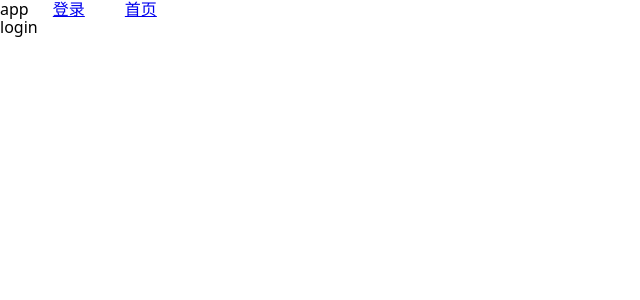
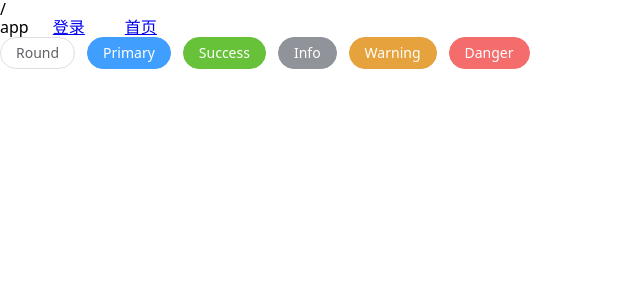
Before and after one commit to coder-xya/cms_front_demo, a Vue app: page /#/login in a window 1280 px wide. Shown: the top 300 px of the page, without its empty margins (0-640 px from the left). Built offline with nearby package versions, Linux system fonts and the light colour scheme; the HTML template or start-up script is replaced by a standard one.

Commit message:
elementplus引入、对应ts配置

```diff
--- a/package.json
+++ b/package.json
@@ -14,6 +14,7 @@
   },
   "dependencies": {
     "axios": "^1.11.0",
+    "element-plus": "^2.10.4",
     "less": "^4.4.0",
     "modern-normalize": "^3.0.1",
     "pinia": "^3.0.3",
@@ -33,6 +34,8 @@
     "npm-run-all2": "^7.0.2",
     "prettier": "3.5.3",
     "typescript": "~5.8.0",
+    "unplugin-auto-import": "^19.3.0",
+    "unplugin-vue-components": "^28.8.0",
     "vite": "^6.2.4",
     "vite-plugin-vue-devtools": "^7.7.2",
     "vue-tsc": "^2.2.8"
--- a/src/App.vue
+++ b/src/App.vue
@@ -1,4 +1,5 @@
 <template>
+  /
   <div>
     app
     <router-link style="margin: 20px" to="/login">登录</router-link>
--- a/src/views/login/login.vue
+++ b/src/views/login/login.vue
@@ -1,5 +1,14 @@
 <template>
-  <div class="login">login</div>
+  <div class="login">
+    <div class="mb-4">
+      <el-button round>Round</el-button>
+      <el-button type="primary" round>Primary</el-button>
+      <el-button type="success" round>Success</el-button>
+      <el-button type="info" round>Info</el-button>
+      <el-button type="warning" round>Warning</el-button>
+      <el-button type="danger" round>Danger</el-button>
+    </div>
+  </div>
 </template>
 
 <script setup lang="ts"></script>
--- a/vite.config.ts
+++ b/vite.config.ts
@@ -1,15 +1,28 @@
-import { fileURLToPath, URL } from 'node:url'
+import { fileURLToPath, URL } from 'node:url';
 
-import { defineConfig } from 'vite'
-import vue from '@vitejs/plugin-vue'
-import vueDevTools from 'vite-plugin-vue-devtools'
+import { defineConfig } from 'vite';
+import vue from '@vitejs/plugin-vue';
+import vueDevTools from 'vite-plugin-vue-devtools';
+
+import AutoImport from 'unplugin-auto-import/vite';
+import Components from 'unplugin-vue-components/vite';
+import { ElementPlusResolver } from 'unplugin-vue-components/resolvers';
 
 // https://vite.dev/config/
 export default defineConfig({
-  plugins: [vue(), vueDevTools()],
+  plugins: [
+    vue(),
+    vueDevTools(),
+    AutoImport({
+      resolvers: [ElementPlusResolver()],
+    }),
+    Components({
+      resolvers: [ElementPlusResolver()],
+    }),
+  ],
   resolve: {
     alias: {
       '@': fileURLToPath(new URL('./src', import.meta.url)),
     }, //路径别名配置为了打包识别
   },
-})
+});
```
Also changed, not shown: auto-imports.d.ts (added, +10 -0 lines), components.d.ts (added, +15 -0 lines), tsconfig.app.json (+8 -1 lines), 2 other files (tests, documents, lock files or other folders).
